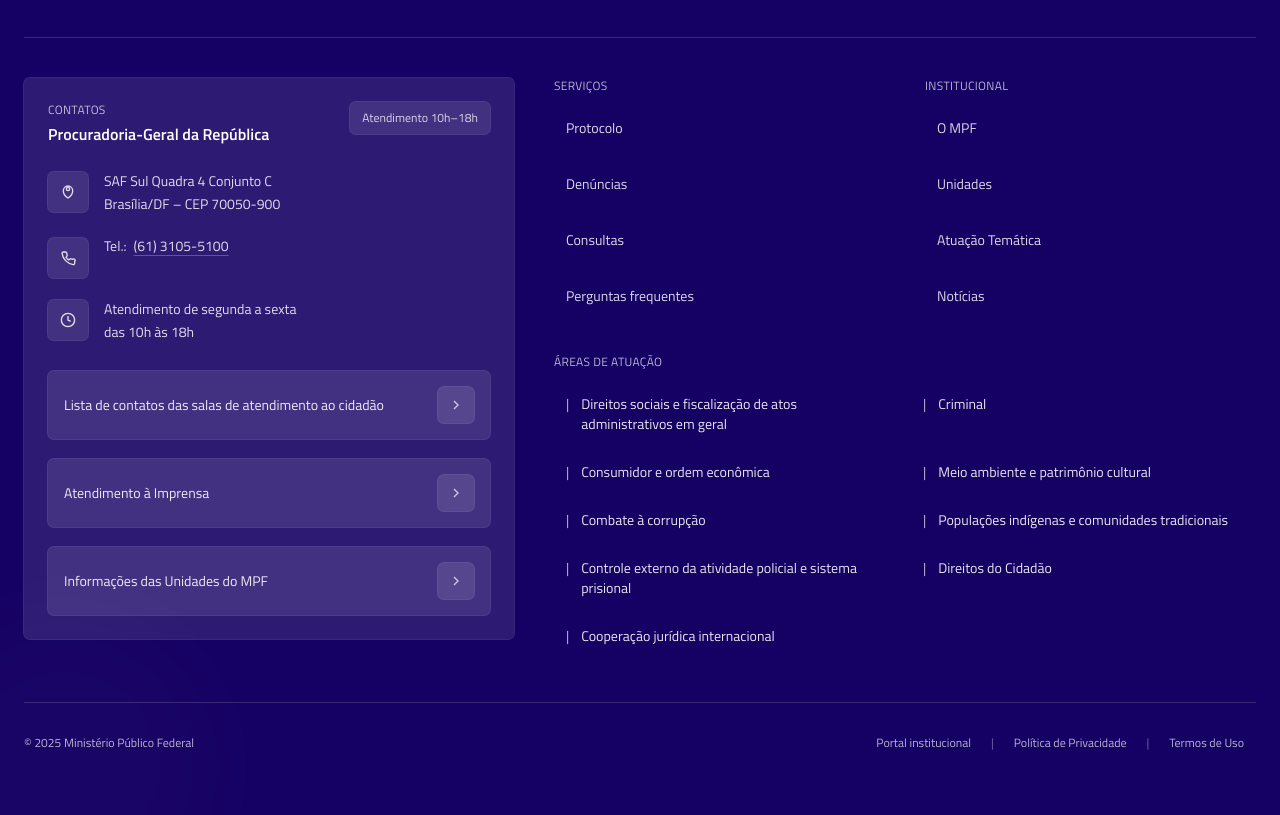
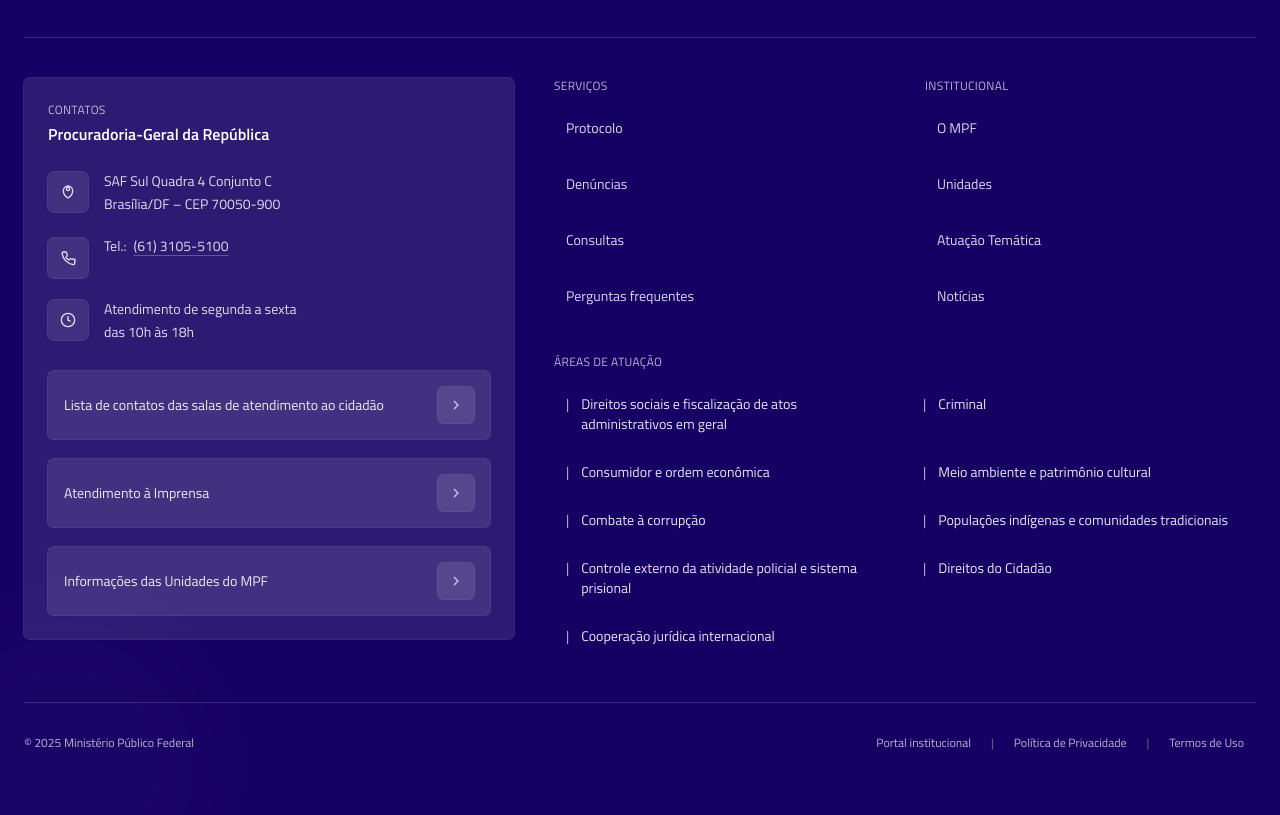
Before and after one commit to Lincoln-Araujo/MPF_new_website, a plain HTML site: page index.html in a window 1280 px wide. Shown: the part 2608-3423 px from the top of the page. Drawn offline with nearby package versions, Linux system fonts and the light colour scheme.

Commit message:
subindo area de contatos

```diff
--- a/index.html
+++ b/index.html
@@ -990,10 +990,6 @@
               <p class="text-xs uppercase tracking-wide text-white/70">Contatos</p>
               <h3 class="mt-1 text-base font-semibold">Procuradoria-Geral da República</h3>
             </div>
-
-            <span class="inline-flex items-center rounded-md bg-white/10 px-3 py-2 text-xs text-white/80 ring-1 ring-white/15">
-              Atendimento 10h–18h
-            </span>
           </div>
 
           <div class="mt-6 grid gap-5 text-sm text-white/85">
```
